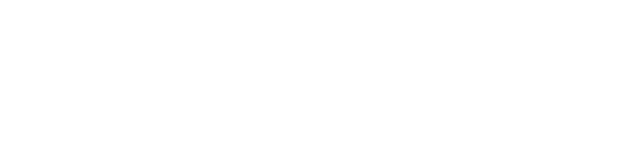
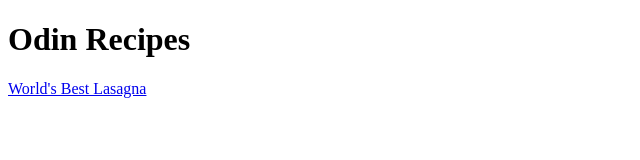
Before and after one commit to Dovafighter/odin-recipes, a plain HTML site: page index.html in a window 1280 px wide. Shown: the whole page, without its empty margins (0-640 px from the left). Drawn offline with Linux system fonts and the light colour scheme.

Commit message:
Added a link to a recipe in index.html

```diff
--- a/index.html
+++ b/index.html
@@ -5,7 +5,8 @@
     </head>
 
     <body>
-        <h1>
+        <h1>Odin Recipes</h1>
+        <a href="recipes/lasagna.html">World's Best Lasagna</a>
     </body>
 
 </html>
```
